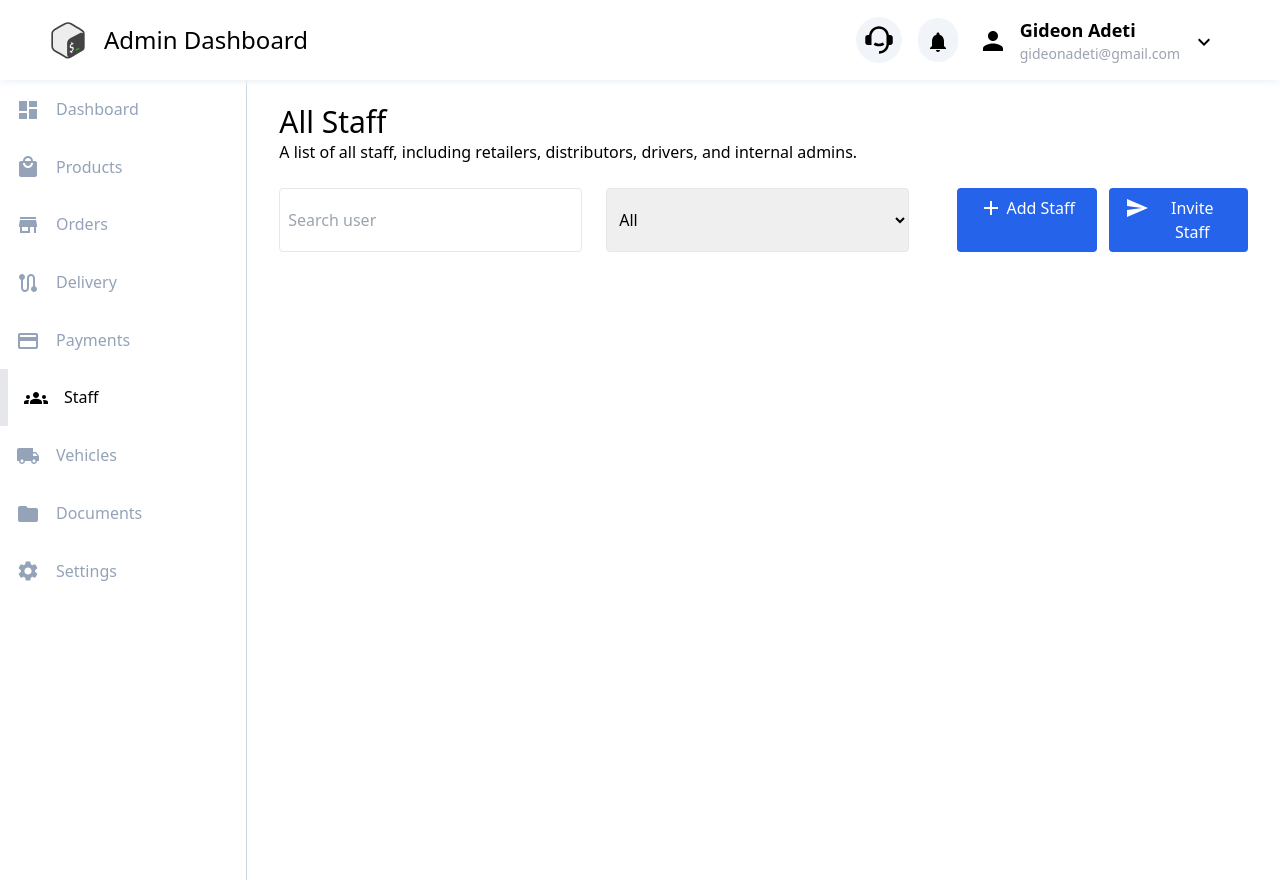
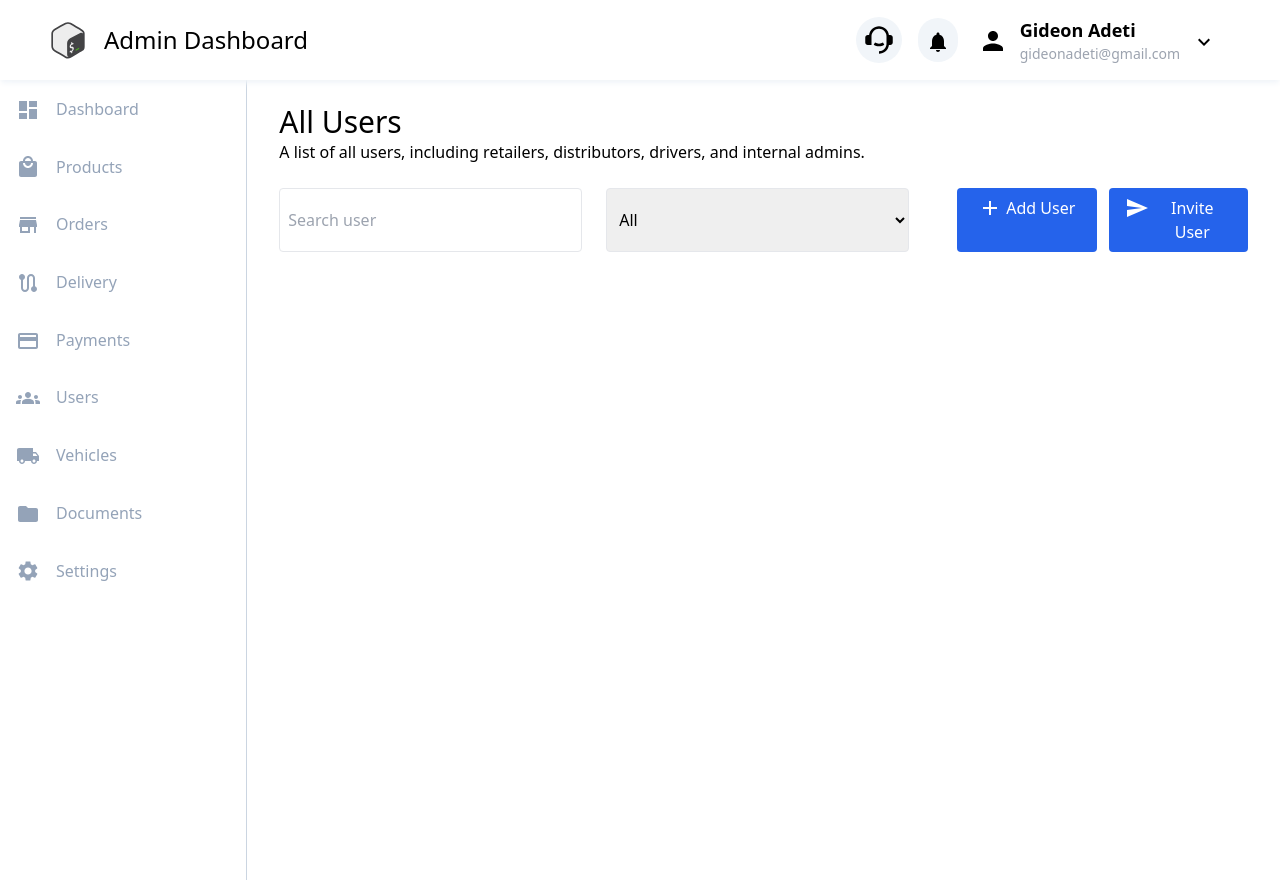
Before and after one commit to gideonadeti/test-project, a Next.js app: page /dashboard/staff in a window 1280 px wide. Built offline with nearby package versions, Linux system fonts and the light colour scheme.

Commit message:
Rename staff to users

```diff
--- a/src/app/dashboard/components/Sidebar.tsx
+++ b/src/app/dashboard/components/Sidebar.tsx
@@ -30,8 +30,8 @@ const navItems: { name: string; route: string; icon: IconMapKey }[] = [
     icon: "PaymentIcon",
   },
   {
-    name: "Staff",
-    route: "/dashboard/staff",
+    name: "Users",
+    route: "/dashboard/users",
     icon: "GroupsIcon",
   },
   {
--- a/src/app/dashboard/page.tsx
+++ b/src/app/dashboard/page.tsx
@@ -1,5 +1,5 @@
 import { redirect } from "next/navigation";
 
 export default function Dashboard() {
-  redirect("/dashboard/staff");
+  redirect("/dashboard/users");
 }
--- a/src/app/dashboard/staff/components/AddInvite.tsx
+++ b/src/app/dashboard/staff/components/AddInvite.tsx
@@ -15,7 +15,7 @@ function AddBtn() {
   return (
     <Link href="add" className="primary-btn flex justify-center gap-1">
       <AddIcon />
-      Add Staff
+      Add User
     </Link>
   );
 }
@@ -24,7 +24,7 @@ function InviteBtn() {
   return (
     <Link href="invite" className="primary-btn flex justify-center gap-1">
       <SendIcon />
-      Invite Staff
+      Invite User
     </Link>
   );
 }
--- a/src/app/dashboard/staff/page.tsx
+++ b/src/app/dashboard/staff/page.tsx
@@ -1,12 +1,12 @@
 import { Search } from "./components/Search";
 import { AddInvite } from "./components/AddInvite";
 
-export default function Staff() {
+export default function Users() {
   return (
     <div className="px-8 py-6 flex-1">
-      <h1 className="text-3xl font-medium">All Staff</h1>
+      <h1 className="text-3xl font-medium">All Users</h1>
       <p>
-        A list of all staff, including retailers, distributors, drivers, and
+        A list of all users, including retailers, distributors, drivers, and
         internal admins.
       </p>
       <div className="grid grid-cols-3 gap-12 mt-6 mb-4">
```
